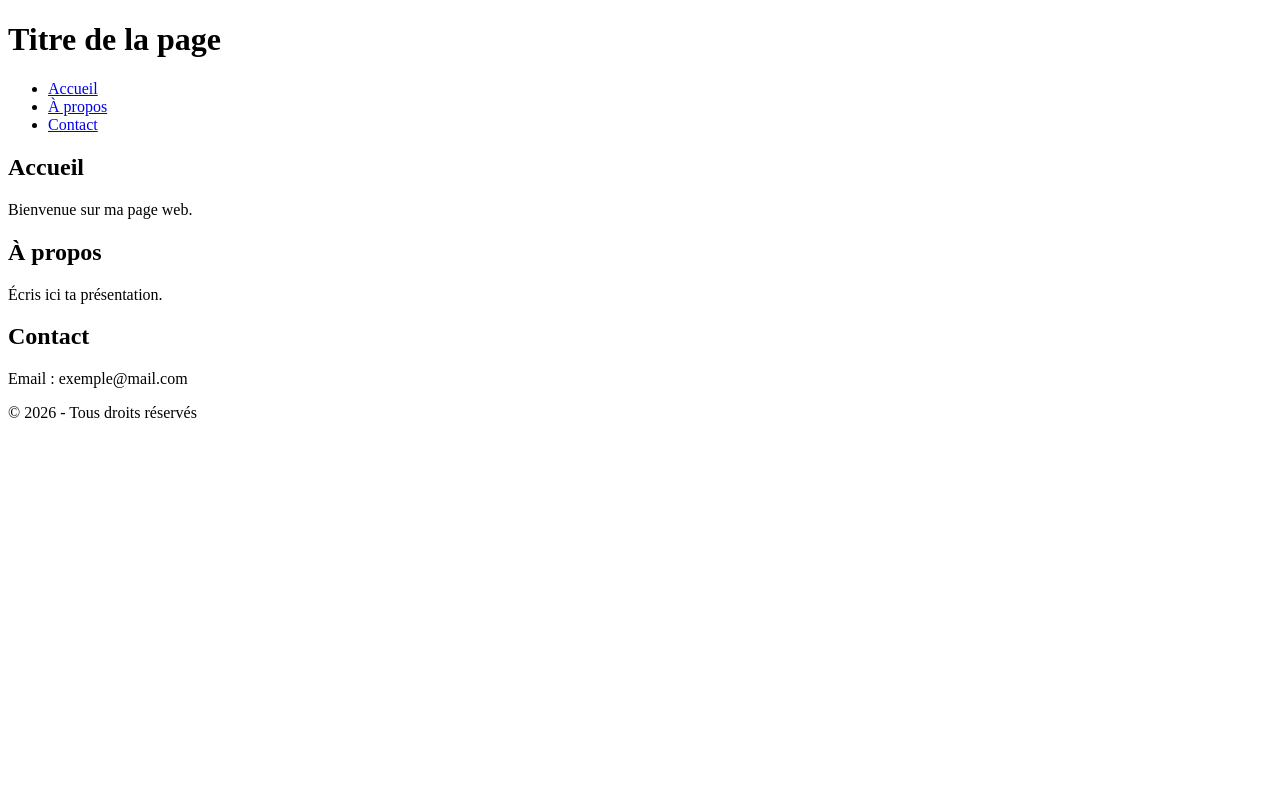
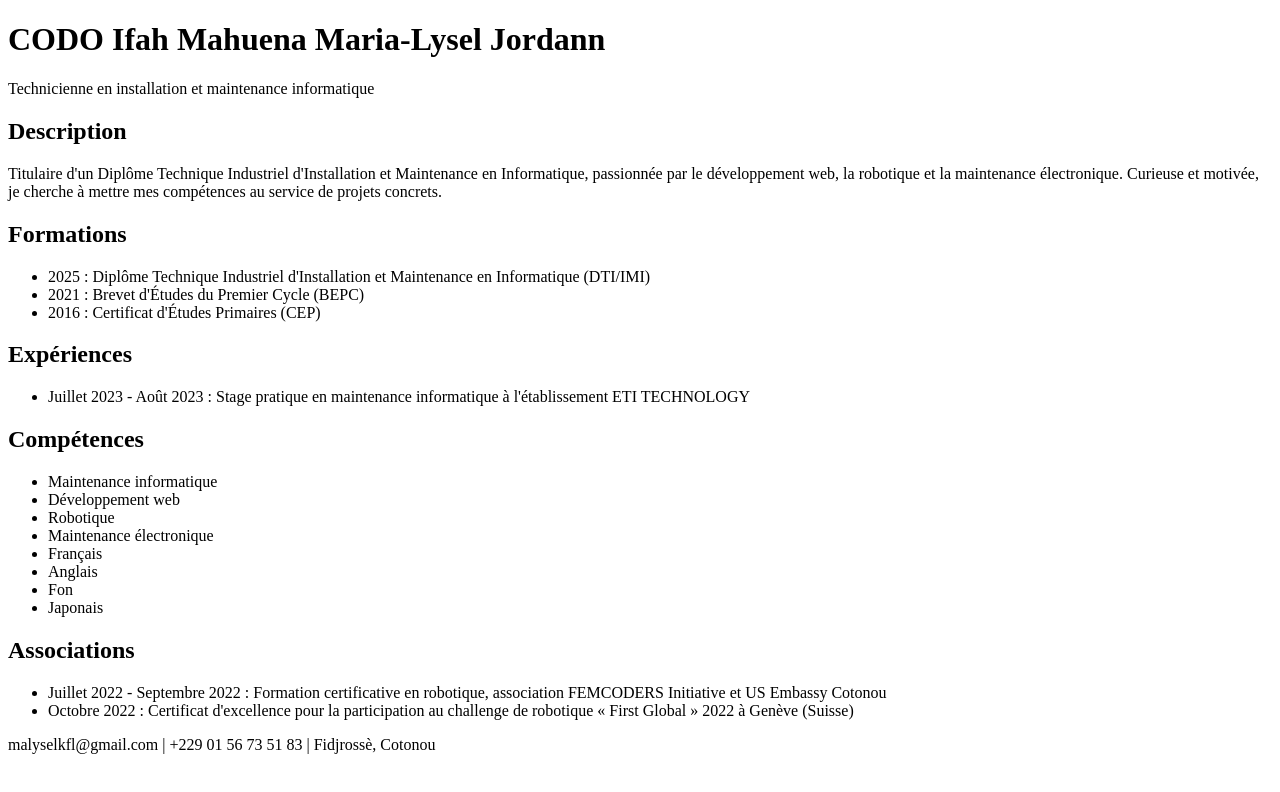
Before and after one commit to kfljordyann/mon_cv, a plain HTML site: page index.html in a window 1280 px wide. Drawn offline with Linux system fonts and the light colour scheme.

Commit message:
mise en place de la section titre

```diff
--- a/index.html
+++ b/index.html
@@ -3,43 +3,87 @@
 <head>
     <meta charset="UTF-8">
     <meta name="viewport" content="width=device-width, initial-scale=1.0">
-    <title>Mon CV</title>
+    <title>Mon_CV_CODO Ifah Mahuena Maria-Lysel</title>
     <link rel="stylesheet" href="style.css">
 </head>
 <body>
 
     <header>
-        <h1>Titre de la page</h1>
-        <nav>
-            <ul>
-                <li><a href="#accueil">Accueil</a></li>
-                <li><a href="#apropos">À propos</a></li>
-                <li><a href="#contact">Contact</a></li>
-            </ul>
-        </nav>
+        <h1>CODO Ifah Mahuena Maria-Lysel Jordann</h1>
+        <p>Technicienne en installation et maintenance informatique</p>
     </header>
 
     <main>
-        <section id="accueil">
-            <h2>Accueil</h2>
-            <p>Bienvenue sur ma page web.</p>
+        <section id="description">
+            <h2>Description</h2>
+            <p>
+                Titulaire d'un Diplôme Technique Industriel d'Installation et Maintenance
+                en Informatique, passionnée par le développement web, la robotique et la
+                maintenance électronique. Curieuse et motivée, je cherche à mettre mes
+                compétences au service de projets concrets.
+            </p>
         </section>
 
-        <section id="apropos">
-            <h2>À propos</h2>
-            <p>Écris ici ta présentation.</p>
+        <section id="formations">
+            <h2>Formations</h2>
+            <ul>
+                <li>
+                    <span class="date">2025</span> : Diplôme Technique Industriel d'Installation
+                    et Maintenance en Informatique (DTI/IMI)
+                </li>
+                <li>
+                    <span class="date">2021</span> : Brevet d'Études du Premier Cycle (BEPC)
+                </li>
+                <li>
+                    <span class="date">2016</span> : Certificat d'Études Primaires (CEP)
+                </li>
+            </ul>
         </section>
 
-        <section id="contact">
-            <h2>Contact</h2>
-            <p>Email : exemple@mail.com</p>
+        <section id="experiences">
+            <h2>Expériences</h2>
+            <ul>
+                <li>
+                    <span class="date">Juillet 2023 - Août 2023</span> : Stage pratique en
+                    maintenance informatique à l'établissement ETI TECHNOLOGY
+                </li>
+            </ul>
+        </section>
+
+        <section id="competences">
+            <h2>Compétences</h2>
+            <ul class="tags">
+                <li>Maintenance informatique</li>
+                <li>Développement web</li>
+                <li>Robotique</li>
+                <li>Maintenance électronique</li>
+                <li>Français</li>
+                <li>Anglais</li>
+                <li>Fon</li>
+                <li>Japonais</li>
+            </ul>
+        </section>
+
+        <section id="associations">
+            <h2>Associations</h2>
+            <ul>
+                <li>
+                    <span class="date">Juillet 2022 - Septembre 2022</span> : Formation
+                    certificative en robotique, association FEMCODERS Initiative et
+                    US Embassy Cotonou
+                </li>
+                <li>
+                    <span class="date">Octobre 2022</span> : Certificat d'excellence pour la
+                    participation au challenge de robotique « First Global » 2022 à Genève
+                    (Suisse)
+                </li>
+            </ul>
         </section>
     </main>
 
     <footer>
-        <p>&copy; 2026 - Tous droits réservés</p>
+        <p>malyselkfl@gmail.com | +229 01 56 73 51 83 | Fidjrossè, Cotonou</p>
     </footer>
 
-    <script src="script.js"></script>
 </body>
 </html>
```
